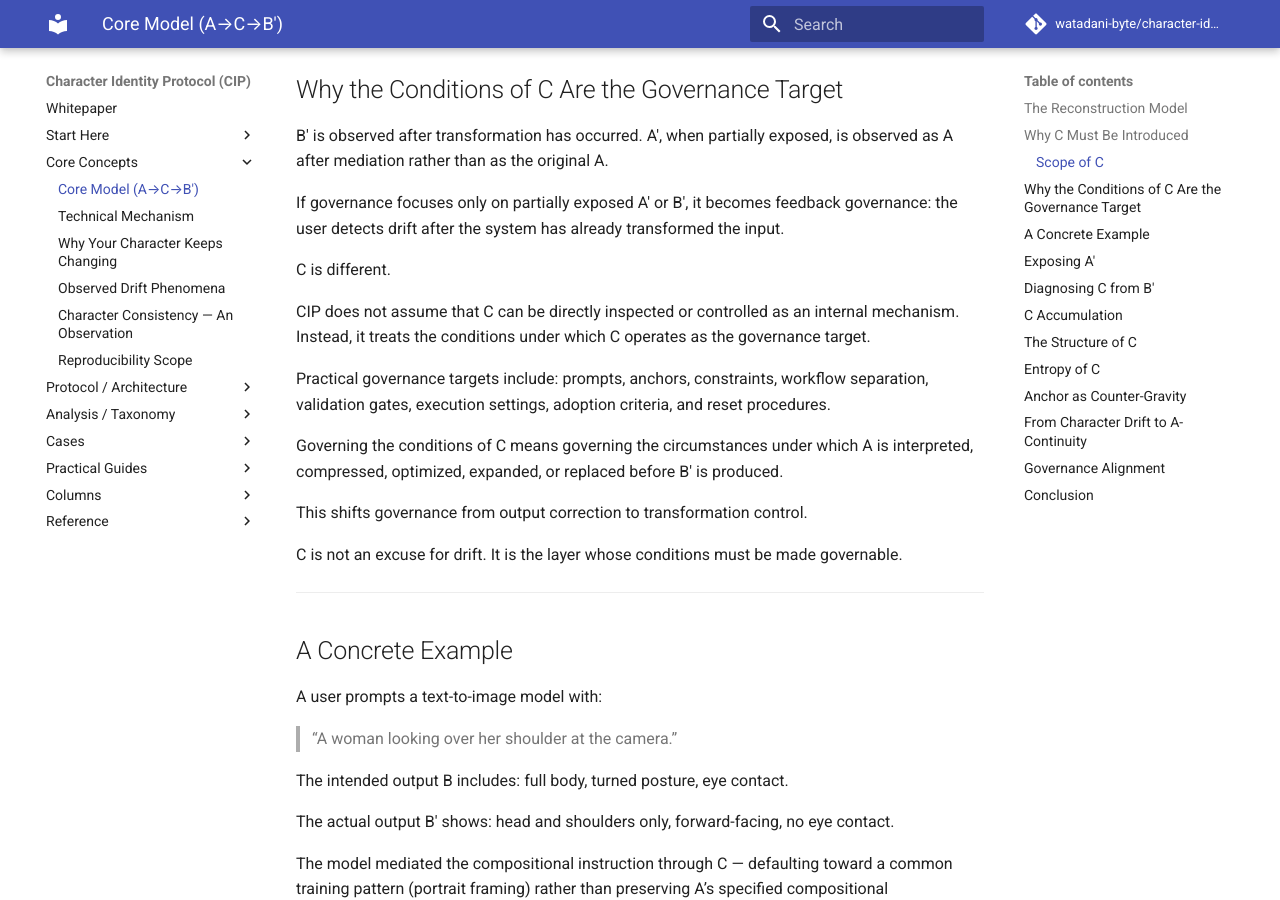
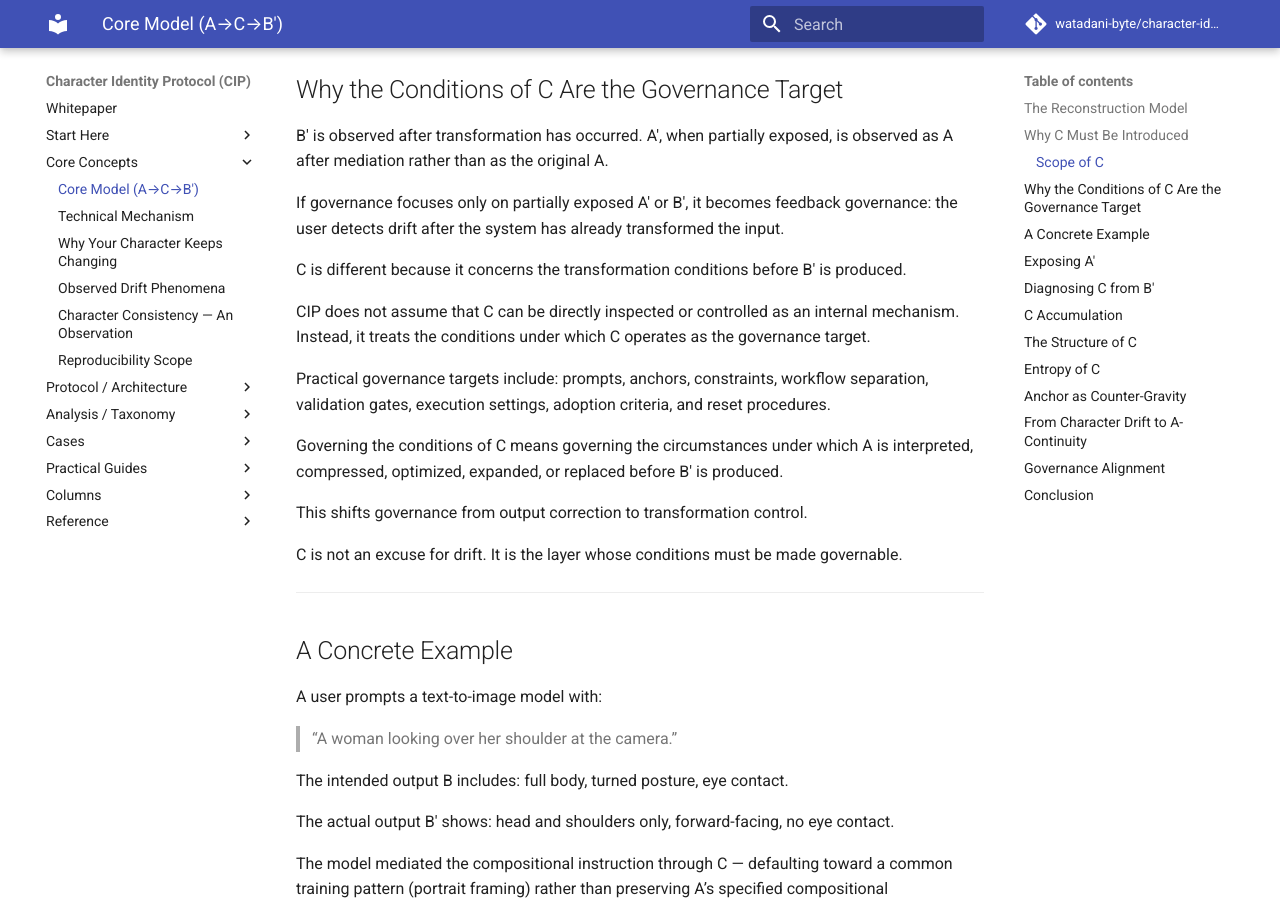
Before and after one commit to watadani-byte/character-identity-protocol, an MkDocs documentation site: the page built from docs/model_a_c_b.md, in a window 1280 px wide and 900 px high, scrolled down 2653 px. Built offline with MkDocs 1.6.1 and Material for MkDocs 9.7.7, drawn with Linux system fonts in a browser that asks for light colours; comment, search, counter and statistics services are not loaded; some of the changed text lies outside the part shown.

Commit message:
model_a_c_b.md を更新

```diff
--- a/docs/model_a_c_b.md
+++ b/docs/model_a_c_b.md
@@ -83,7 +83,7 @@ B′ is observed after transformation has occurred. A′, when partially exposed
 
 If governance focuses only on partially exposed A′ or B′, it becomes feedback governance: the user detects drift after the system has already transformed the input.
 
-C is different.
+C is different because it concerns the transformation conditions before B′ is produced.
 
 CIP does not assume that C can be directly inspected or controlled as an internal mechanism. Instead, it treats the conditions under which C operates as the governance target.
 
@@ -269,7 +269,7 @@ Character drift was the first observable case; A-continuity is the generalized p
 
 CIP does not replace existing AI governance frameworks. It provides a focused operational layer for identifying and managing transformation risk in generative AI systems.
 
-Practical governance under CIP follows four steps:
+Practical governance under CIP can be aligned with four functions:
 
 - **Map**: identify where A may be transformed by C across prompts, tools, models, workflow stages, and adoption points.
 - **Measure**: detect whether B′ preserves the intended identity, role, function, or operational criteria of A.
```
